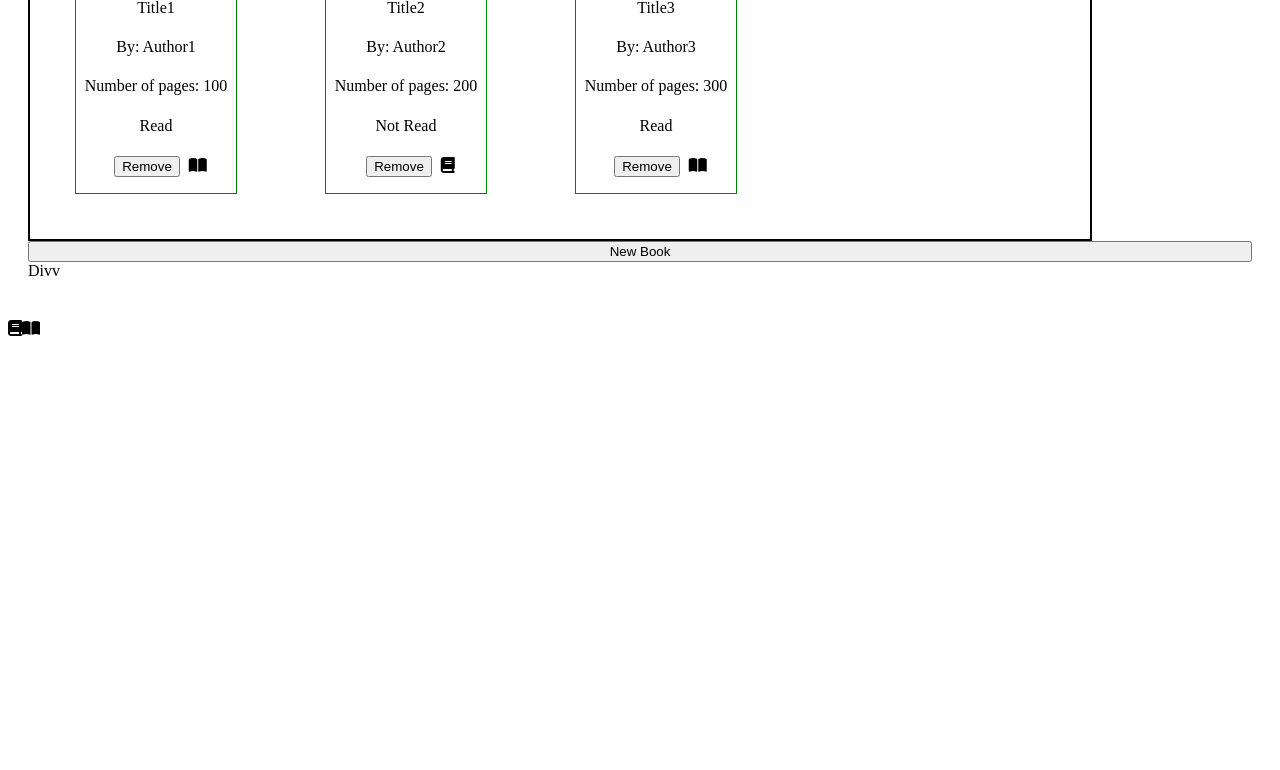
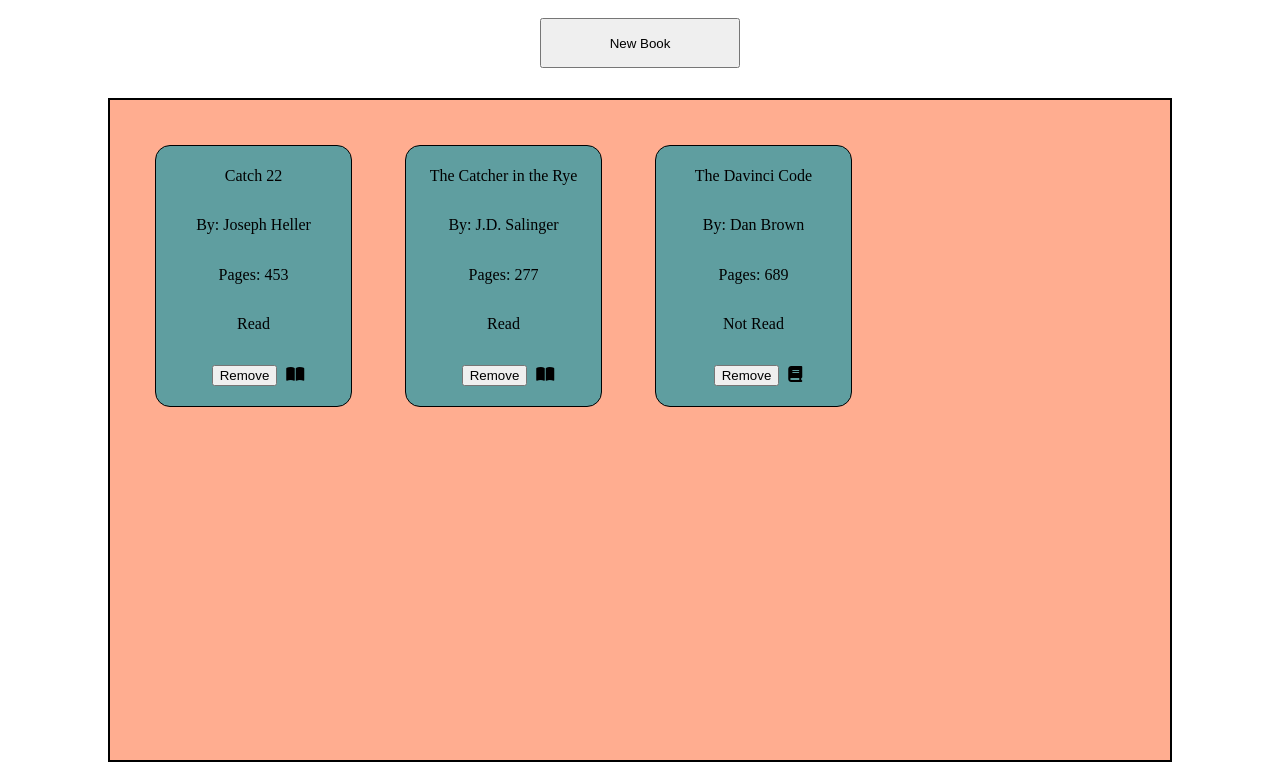
Before and after one commit to Zach-Adcock/Library-Project, a plain HTML site: page LibraryProjectHTML.html in a window 1280 px wide. Shown: the part 105-875 px from the top of the page. Before the commit the page ends 800 px from the top, so only its background shows below. Drawn offline with Linux system fonts and the light colour scheme.

Commit message:
Basic style update. Page input must be a number. Library array updates properly

```diff
--- a/LibraryProjectCSS.css
+++ b/LibraryProjectCSS.css
@@ -3,27 +3,42 @@
 .main{
     display: flex;
     justify-content: center;
-    margin: 40px 20px;
+    margin: 0px 20px;
     flex-direction: column;
 }
 
+h1 {
+    font-size: 45px;
+    border-bottom: 3px solid black;
+}
 .book-container{
 
     border: 2px solid black;
+    background-color: rgb(255, 173, 144);
     height: auto;
+    min-height: 600px;
     width: 1000px;
     display: grid;
     grid-template-columns: repeat(4, 1fr);
     /* grid-auto-rows: 80px; */
     padding: 30px 30px;
+    margin-left: auto;
+    margin-right: auto;
+}
 
+#new-book-btn {
+    width: 200px;
+    height: 50px;
+    margin: 0px auto 30px auto;
 }
 
 .book-card {
-    border: 1px solid green;
-    height: 200px;
-    width: 150px;
+    border: 1px solid black;
+    border-radius: 15px;
+    height: 250px;
+    width: 185px;
     margin: 15px 15px;
+    background-color: cadetblue;
 
 
     display: flex;
--- a/LibraryProjectHTML.html
+++ b/LibraryProjectHTML.html
@@ -2,6 +2,9 @@
 <html>
 <head>
     <title>Library Project</title>
+    <link rel="icon" href="Image Links/StackedBooks.png" type="image/x-icon">
+
+    <link rel="shortcut icon" href="Image Links/StackedBooks.png" type="image/x-icon">
 
 
 
@@ -13,11 +16,8 @@
 <body>
 <main class="main">
 
+    <h1>Your Library</h1>
 
-    <div class="book-container" id="book-cards-container">
-
-
-    </div>
 
 
 
@@ -42,7 +42,7 @@
                     </li>
                     <li>
                         <label for="pages-input">Pages</label>
-                        <input type="text" id="pages-input" name="book-pages" min="1" required>
+                        <input type="number" id="pages-input" name="book-pages" min="1" required>
                     </li>
                     <li>
                         <label for="read-input">Read</label>
@@ -57,8 +57,7 @@
     </div>
     <div id="overlay"></div>
 
-    <div>Divv</div>
-
+    <div class="book-container" id="book-cards-container"></div>
 
 
 
--- a/LibraryProjectJS.js
+++ b/LibraryProjectJS.js
@@ -2,20 +2,20 @@
 
 //Create array for books
 libraryBooks = [
-    {title: 'Title1',
-    author: 'Author1',
-    pages: 100,
+    {title: 'Catch 22',
+    author: 'Joseph Heller',
+    pages: '453',
     read: 'Read'
     },
-    {title: 'Title2',
-    author: 'Author2',
-    pages: 200,
+    {title: 'The Catcher in the Rye',
+    author: 'J.D. Salinger',
+    pages: '277',
+    read: 'Read'
+    },
+    {title: 'The Davinci Code',
+    author: 'Dan Brown',
+    pages: '689',
     read: 'Not Read'
-    },
-    {title: 'Title3',
-    author: 'Author3',
-    pages: 300,
-    read: 'Read'
     }
 ];
 
@@ -58,7 +58,7 @@ document.addEventListener('DOMContentLoaded', () => {
 
 
         const cardPages = document.createElement('div')
-        cardPages.innerText = "Number of pages: " + book.pages;
+        cardPages.innerText = "Pages: " + book.pages;
         cardPages.className = 'book-pages';
 
         const cardRead = document.createElement('div')
@@ -85,16 +85,8 @@ document.addEventListener('DOMContentLoaded', () => {
         card.append(cardTitle,cardAuthor,cardPages,cardRead, bookModifications);
         cardContainer.append(card);
 
-    }
+    };
 
-
-//   //Closed Book Icon
-//   const closedBook = document.createElement('i');
-//   closedBook.className = "fas fa-book";
-
-//   //Open Book Icon
-//   const openBook = document.createElement('i');
-//   openBook.className = "fas fa-book-open";
 
     displayBooks();
 
@@ -181,18 +173,34 @@ document.addEventListener('DOMContentLoaded', () => {
     //Closed Book Icon
     const closedBook = document.createElement('i');
     closedBook.className = "fas fa-book";
-    document.body.append(closedBook)
 
 
     //Open Book Icon
     const openBook = document.createElement('i');
     openBook.className = "fas fa-book-open";
-    document.body.append(openBook)
 
-    // function toggleIcon(read) {
-    //     if (read == '') {
-    //         if
-    //     }
-    // }
+    // function toggleIcon
+    document.addEventListener('click', e => {
+        if (e.target.matches('.fas')) {
+            const icon = e.target;
+            const title = icon.closest('.book-card').querySelector('.book-title').innerText;
+            if (icon.classList.contains('fa-book-open')){ //If icon book is open, close it
+                icon.classList.remove('fa-book-open');
+                icon.classList.add('fa-book');
+                icon.closest('.book-card').querySelector('.book-read').innerText = 'Not Read'; //Modify text from Read to Not Read
+                const objIndex = libraryBooks.findIndex(obj => obj.title == title);
+                libraryBooks[objIndex].read = 'Not Read';
+
+
+            } else if (icon.classList.contains('fa-book')) { //If icon book is closed, open it
+                icon.classList.remove('fa-book');
+                icon.classList.add('fa-book-open');
+                icon.closest('.book-card').querySelector('.book-read').innerText = 'Read'; //Modify text from Not Read to Read
+                const objIndex = libraryBooks.findIndex(obj => obj.title == title);
+                libraryBooks[objIndex].read = 'Read';
+
+            };
+        };
+    });
 
 })
```
Also changed, not shown: Image Links/BookShelf.png (added), Image Links/StackedBooks.png (added), Image Links/StackedBooks2.png (added), Image Links/bookCase.jpg (added), 1 other file.
